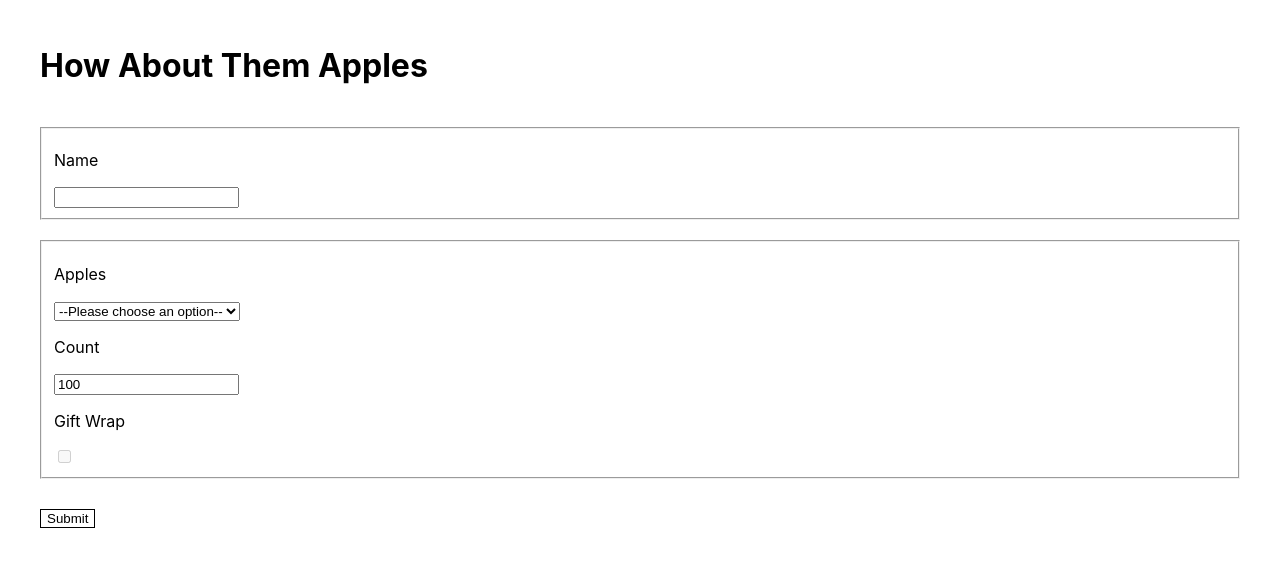
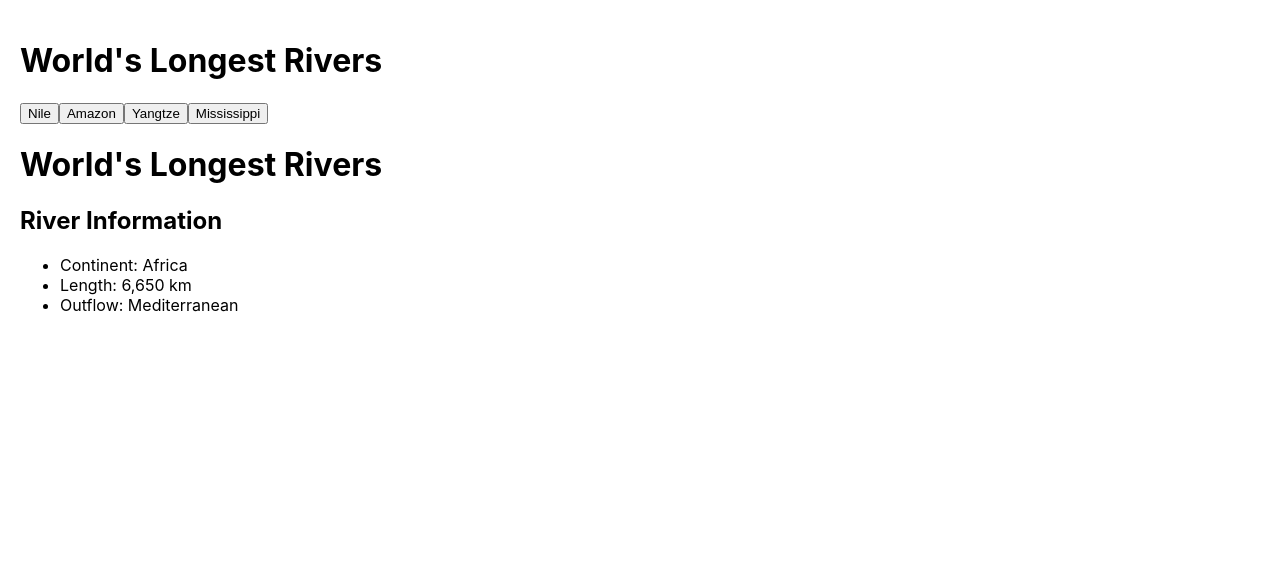
Before and after one commit to TheMohdSuhail/ReactLearning, a React (Create React App) app in the folder learn/: page / in a window 1280 px wide. Shown: the top 562 px of the page. Built offline with nearby package versions, Linux system fonts and the light colour scheme.

Commit message:
Step 1 — Loading Asynchronous Data with useEffect. and Now start Step 2 Step 2 — Preventing Errors on Unmounted Components

```diff
--- a/learn/src/components/App/App.js
+++ b/learn/src/components/App/App.js
@@ -1,4 +1,4 @@
-import React from 'react';
+import React, {useState} from 'react';
 import Instructions from '../Instructions/Instructions.js';
 import AnimalCard from '../AnimalCard/AnimalCard.js';
 import data from './data.js';
@@ -13,6 +13,7 @@ import UserContext from '../User/User.js';
 import DebugTutorial from '../DebugTutorial/DebugTutorial.js';
 import FileNamer from '../FileNamer/FileNamer.js';
 import FormTutorial from '../FormTutorial/FormTutorial.js';
+import RiverInformation from '../RiverInformation/RiverInformation.js';
 
 
 // const displayEmojiName = event => alert(event.target.id);
@@ -54,6 +55,7 @@ function App() {
   const greeting = "greeting";
   const displayAction = false;
   const classes = useStyles()
+  const [river, setRiver] = useState('nile');
 
   return (
 
@@ -100,7 +102,14 @@ function App() {
       {/* </UserContext.Provider> */}
         {/* <DebugTutorial/> */}
         {/* <FileNamer /> */}
-        <FormTutorial />
+        {/* <FormTutorial /> */}
+        <h1>World's Longest Rivers</h1>
+      <button onClick={() => setRiver('nile')}>Nile</button>
+      <button onClick={() => setRiver('amazon')}>Amazon</button>
+      <button onClick={() => setRiver('yangtze')}>Yangtze</button>
+      <button onClick={() => setRiver('mississippi')}>Mississippi</button>
+        <RiverInformation name={river} />
+
     </div>
   )
 }
--- /dev/null
+++ b/learn/src/components/RiverInformation/RiverInformation.js
@@ -0,0 +1,33 @@
+import React, { useEffect, useState } from 'react';
+import PropTypes from 'prop-types';
+import { getRiverInformation } from '../../services/rivers';
+
+
+
+export default function RiverInformation({name}) {
+
+    const [riverInformation, setRiverInformation] = useState({});
+    useEffect(() => {
+        getRiverInformation(name)
+            .then(data =>
+                setRiverInformation(data)
+            );
+    }, [name])
+
+
+    return (
+        <div>
+            <h1>World's Longest Rivers</h1>
+            <h2>River Information</h2>
+            <ul>
+                <li>Continent: {riverInformation?.continent}</li>
+                <li>Length: {riverInformation?.length}</li>
+                <li>Outflow: {riverInformation?.outflow}</li>
+            </ul>
+        </div>
+    )
+}
+
+RiverInformation.propTypes = {
+    name: PropTypes.string.isRequired
+    }
--- /dev/null
+++ b/learn/src/services/rivers.js
@@ -0,0 +1,30 @@
+const rivers = {
+    nile: {
+     continent: 'Africa',
+     length: '6,650 km',
+     outflow: 'Mediterranean'
+    },
+    amazon: {
+     continent: 'South America',
+     length: '6,575 km',
+     outflow: 'Atlantic Ocean'
+    },
+    yangtze: {
+     continent: 'Asia',
+     length: '6,300 km',
+     outflow: 'East China Sea'
+    },
+    mississippi: {
+     continent: 'North America',
+     length: '6,275 km',
+     outflow: 'Gulf of Mexico'
+    }
+    }
+
+export function getRiverInformation(name){
+    return new Promise((resolve)=>{
+        setTimeout(()=>{
+            resolve(rivers[name])
+        },1500)
+    })
+}
```
Also changed, not shown: 1 other file (tests, documents, lock files or other folders).
